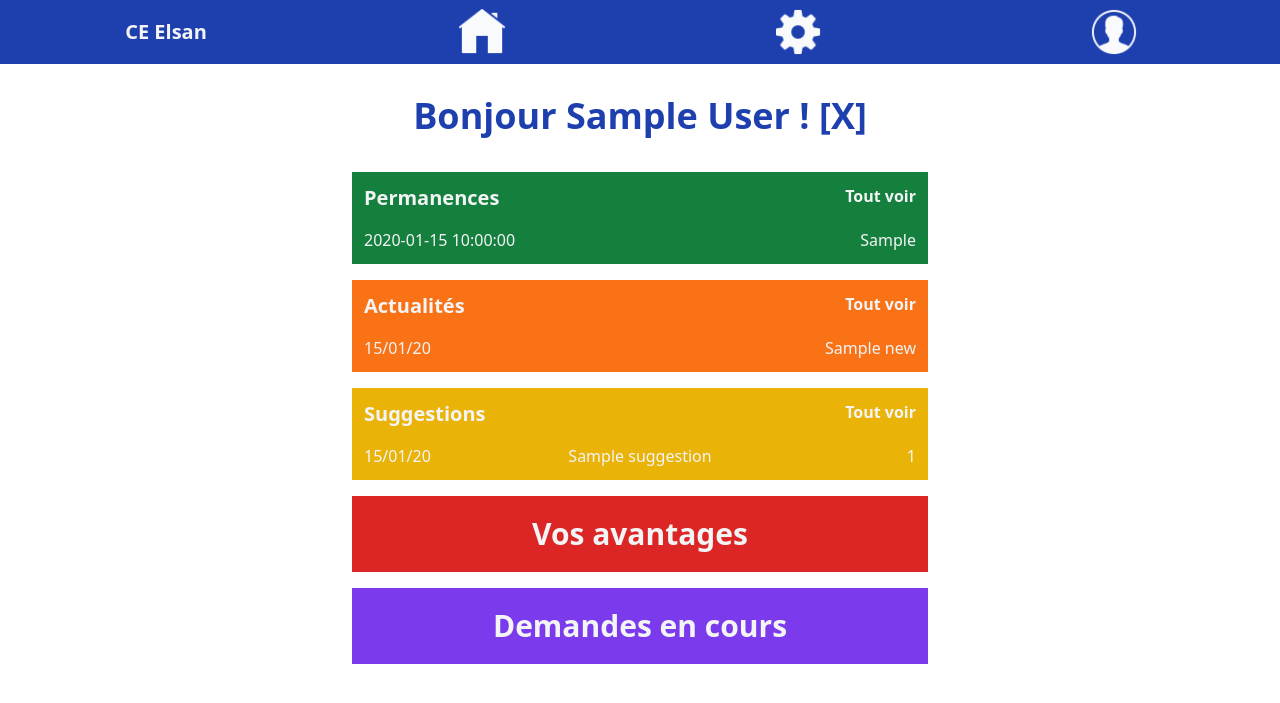
After one commit to malibu1106/ce-elsan, a PHP site: page /pages/home.php in a window 1280 px wide. The commit adds this page. Shown: the top 703 px of the page. Run offline with PHP 8.4, Linux system fonts and the light colour scheme; the visitor is signed in with stand-in values (Sample User, id 1); tables that the repository leaves empty hold one stand-in row (values such as "Sample post"); data that the repository does not hold is empty.

Commit message:
connexion / inscription / info message / home ok

```diff
--- a/src/includes/nav.php
+++ b/src/includes/nav.php
@@ -1,4 +1,4 @@
-    <nav class="bg-blue-800 p-2">
+<nav class="bg-blue-800 p-2 h-16">
     <ul class="flex justify-between items-center w-full">
         <li class="w-1/4 flex justify-center items-center h-12">
             <h2 class="text-gray-100 text-xl font-bold">CE Elsan</h2>
@@ -8,15 +8,15 @@
         <?php if (isset($_SESSION)){
             echo
         '<li class="w-1/4 flex justify-center">
-                    <img class="h-12" src="images/icons/home.png" alt="bouton du menu" id="menu_bouton">
+                <img class="nav_icons h-12" src="../images/icons/home.png" alt="bouton du menu" id="menu_bouton">
         </li>';}
         ?>
 
-            <?php if (isset($_SESSION) && ($_SESSION['role'] === "admin")){
+        <?php if (isset($_SESSION) && isset($_SESSION['role']) && ($_SESSION['role'] === "admin")){
             echo
         '<li class="w-1/4 flex justify-center">
             <a href="back_office/gestion.php">
-                    <img class="h-12" src="images/icons/back_office.png" alt="bouton de l\'interface administrateur">
+                <img class="h-12" src="../images/icons/back_office.png" alt="bouton de l\'interface administrateur">
             </a>
         </li>';}
         ?>
@@ -25,9 +25,21 @@
             echo
         '<li class="w-1/4 flex justify-center">
             <a href="profile.php">
-                    <img class="h-12" src="images/icons/user.png" alt="bouton accès profil">
+                <img class="h-12" src="../images/icons/user.png" alt="bouton accès profil">
             </a>
         </li>';}
         ?>
     </ul>
 </nav>
+
+<?php
+if (isset($_SESSION['info_message']) && !empty($_SESSION['info_message'])){
+
+
+    echo
+    '<div class="info_message bg-blue-800 p-2 h-16 absolute top-0 w-[100%] flex items-center justify-center font-bold lg:text-2xl text-gray-100">';
+    echo $_SESSION['info_message'];
+    echo '</div>';
+
+    $_SESSION['info_message'] = "";}
+?>
--- a/src/output.css
+++ b/src/output.css
@@ -554,37 +554,59 @@ video {
   display: none;
 }
 
+.container {
+  width: 100%;
+}
+
+@media (min-width: 640px) {
+  .container {
+    max-width: 640px;
+  }
+}
+
+@media (min-width: 768px) {
+  .container {
+    max-width: 768px;
+  }
+}
+
+@media (min-width: 1024px) {
+  .container {
+    max-width: 1024px;
+  }
+}
+
+@media (min-width: 1280px) {
+  .container {
+    max-width: 1280px;
+  }
+}
+
+@media (min-width: 1536px) {
+  .container {
+    max-width: 1536px;
+  }
+}
+
+.absolute {
+  position: absolute;
+}
+
+.top-0 {
+  top: 0px;
+}
+
 .m-4 {
   margin: 1rem;
+}
+
+.m-8 {
+  margin: 2rem;
 }
 
 .mx-auto {
   margin-left: auto;
   margin-right: auto;
-}
-
-.mt-4 {
-  margin-top: 1rem;
-}
-
-.mt-2 {
-  margin-top: 0.5rem;
-}
-
-.mb-8 {
-  margin-bottom: 2rem;
-}
-
-.mt-8 {
-  margin-top: 2rem;
-}
-
-.mb-2 {
-  margin-bottom: 0.5rem;
-}
-
-.mb-4 {
-  margin-bottom: 1rem;
 }
 
 .mb-6 {
@@ -599,56 +621,68 @@ video {
   height: 3rem;
 }
 
-.h-5 {
-  height: 1.25rem;
-}
-
-.h-10 {
-  height: 2.5rem;
-}
-
 .h-16 {
   height: 4rem;
 }
 
-.h-4 {
-  height: 1rem;
+.w-1\/4 {
+  width: 25%;
+}
+
+.w-\[100\%\] {
+  width: 100%;
+}
+
+.w-\[50\%\] {
+  width: 50%;
+}
+
+.w-\[96\%\] {
+  width: 96%;
+}
+
+.w-full {
+  width: 100%;
 }
 
 .w-1\/3 {
   width: 33.333333%;
 }
 
-.w-full {
-  width: 100%;
+.w-2\/3 {
+  width: 66.666667%;
 }
 
-.w-16 {
-  width: 4rem;
+.w-1\/5 {
+  width: 20%;
 }
 
-.w-1 {
-  width: 0.25rem;
+.w-2\/5 {
+  width: 40%;
 }
 
-.w-96 {
-  width: 24rem;
+.max-w-screen-2xl {
+  max-width: 1536px;
 }
 
-.w-\[96\%\] {
-  width: 96%;
+.max-w-xl {
+  max-width: 36rem;
 }
 
-.w-1\/4 {
-  width: 25%;
+.max-w-2xl {
+  max-width: 42rem;
 }
 
-.w-\[50\%\] {
-  width: 50%;
+.max-w-screen-xl {
+  max-width: 1280px;
 }
 
 .flex-col {
   flex-direction: column;
+}
+
+.flex-wrap {
+  flex-wrap: wrap;
 }
 
 .items-center {
@@ -663,13 +697,44 @@ video {
   justify-content: space-between;
 }
 
-.rounded {
-  border-radius: 0.25rem;
+.justify-around {
+  justify-content: space-around;
+}
+
+.gap-8 {
+  gap: 2rem;
+}
+
+.gap-6 {
+  gap: 1.5rem;
+}
+
+.gap-4 {
+  gap: 1rem;
+}
+
+.gap-1 {
+  gap: 0.25rem;
+}
+
+.truncate {
+  overflow: hidden;
+  text-overflow: ellipsis;
+  white-space: nowrap;
+}
+
+.break-words {
+  overflow-wrap: break-word;
 }
 
 .bg-blue-800 {
   --tw-bg-opacity: 1;
   background-color: rgb(30 64 175 / var(--tw-bg-opacity));
+}
+
+.bg-gray-100 {
+  --tw-bg-opacity: 1;
+  background-color: rgb(243 244 246 / var(--tw-bg-opacity));
 }
 
 .bg-green-700 {
@@ -687,14 +752,23 @@ video {
   background-color: rgb(220 38 38 / var(--tw-bg-opacity));
 }
 
-.bg-black {
+.bg-violet-600 {
   --tw-bg-opacity: 1;
-  background-color: rgb(0 0 0 / var(--tw-bg-opacity));
+  background-color: rgb(124 58 237 / var(--tw-bg-opacity));
 }
 
-.bg-gray-100 {
+.bg-yellow-500 {
   --tw-bg-opacity: 1;
-  background-color: rgb(243 244 246 / var(--tw-bg-opacity));
+  background-color: rgb(234 179 8 / var(--tw-bg-opacity));
+}
+
+.bg-blue-200 {
+  --tw-bg-opacity: 1;
+  background-color: rgb(191 219 254 / var(--tw-bg-opacity));
+}
+
+.p-1 {
+  padding: 0.25rem;
 }
 
 .p-2 {
@@ -705,28 +779,24 @@ video {
   padding: 1rem;
 }
 
-.px-4 {
-  padding-left: 1rem;
-  padding-right: 1rem;
+.text-left {
+  text-align: left;
 }
 
 .text-center {
   text-align: center;
 }
 
-.text-xl {
-  font-size: 1.25rem;
-  line-height: 1.75rem;
+.text-right {
+  text-align: right;
 }
 
-.text-2xl {
-  font-size: 1.5rem;
-  line-height: 2rem;
+.text-start {
+  text-align: start;
 }
 
-.text-5xl {
-  font-size: 3rem;
-  line-height: 1;
+.text-end {
+  text-align: end;
 }
 
 .text-3xl {
@@ -739,6 +809,11 @@ video {
   line-height: 2.5rem;
 }
 
+.text-xl {
+  font-size: 1.25rem;
+  line-height: 1.75rem;
+}
+
 .font-bold {
   font-weight: 700;
 }
@@ -747,22 +822,74 @@ video {
   font-weight: 600;
 }
 
+.text-blue-800 {
+  --tw-text-opacity: 1;
+  color: rgb(30 64 175 / var(--tw-text-opacity));
+}
+
 .text-gray-100 {
   --tw-text-opacity: 1;
   color: rgb(243 244 246 / var(--tw-text-opacity));
-}
-
-.text-white {
-  --tw-text-opacity: 1;
-  color: rgb(255 255 255 / var(--tw-text-opacity));
-}
-
-.text-blue-800 {
-  --tw-text-opacity: 1;
-  color: rgb(30 64 175 / var(--tw-text-opacity));
 }
 
 .text-green-700 {
   --tw-text-opacity: 1;
   color: rgb(21 128 61 / var(--tw-text-opacity));
 }
+
+/* INFO MESSAGE */
+
+.info_message{
+  animation: fade_out 3s 1s forwards;
+}
+
+/* NAV */
+
+.nav_icons{
+  cursor:pointer;
+}
+
+/* INDEX */
+
+input[type=submit]{
+  cursor:pointer;
+}
+
+/* ANIMATIONS */
+
+@keyframes fade_out {
+  0% {
+    opacity: 1;
+    z-index: 1;
+  }
+
+  100% {
+    opacity: 0;
+    z-index: -1;
+  }
+}
+
+@media (min-width: 1024px) {
+  .lg\:min-w-12 {
+    min-width: 3rem;
+  }
+
+  .lg\:flex-row {
+    flex-direction: row;
+  }
+
+  .lg\:p-4 {
+    padding: 1rem;
+  }
+
+  .lg\:text-2xl {
+    font-size: 1.5rem;
+    line-height: 2rem;
+  }
+}
+
+@media (min-width: 1536px) {
+  .\32xl\:m-16 {
+    margin: 4rem;
+  }
+}
--- /dev/null
+++ b/src/pages/home.php
@@ -0,0 +1,147 @@
+<?php
+session_start();
+
+    // RECUPERATION PERMANENCES
+    require_once('../php_sql/db_connect.php');
+    $sql = "
+    SELECT *
+    FROM permanences
+    ORDER BY STR_TO_DATE(date, '%d/%m/%y') ASC
+    LIMIT 3;
+    ";
+    $query = $db->prepare($sql);
+    $query->execute();
+    $permanences = $query->fetchAll(PDO::FETCH_ASSOC);
+
+    // RECUPERATION NEWS
+    require_once('../php_sql/db_connect.php');
+    $sql = "
+    SELECT title,date
+    FROM news
+    ORDER BY date DESC
+    LIMIT 3;
+    ";
+    $query = $db->prepare($sql);
+    $query->execute();
+    $news = $query->fetchAll(PDO::FETCH_ASSOC);
+
+    // Récupération des suggestions avec score total
+    require_once('../php_sql/db_connect.php');
+    $sql = "
+    SELECT s.company_name, s.date, COALESCE(SUM(v.vote_value), 0) AS total_score
+    FROM suggestions s
+    LEFT JOIN votes v ON s.suggestion_id = v.suggestion_id
+    GROUP BY s.suggestion_id
+    ORDER BY s.date DESC
+    LIMIT 3;
+    ";
+
+    $query = $db->prepare($sql);
+    $query->execute();
+    $suggestions = $query->fetchAll(PDO::FETCH_ASSOC);
+
+
+
+    ?>
+<!doctype html>
+<html>
+<head>
+  <meta charset="UTF-8">
+  <meta name="viewport" content="width=device-width, initial-scale=1.0">
+  <link href="../output.css" rel="stylesheet">
+  <script src="js/script.js"></script>
+  <title>Elsan</title>
+</head>
+<body class="">
+
+<?php include '../includes/nav.php';?>
+
+<h1 class="text-blue-800 font-bold text-4xl text-center m-8 2xl:m-16">Bonjour <?=$_SESSION['first_name']?> !<a href="../php_sql/logout.php"> [X]</a></h1>
+<main class="p-1 flex flex-col gap-4 flex-wrap max-w-screen-2xl mx-auto">
+
+<section class="w-[96%] bg-green-700 mx-auto p-1 max-w-xl text-gray-100">
+
+
+    <div class="section_title flex justify-between p-2 ">
+        <h3 class="font-bold text-xl">Permanences</h3>
+        <a href="#" class="font-semibold">Tout voir</a>
+    </div>
+    <div class="container">
+
+        <?php
+        foreach ($permanences as $permanence) {
+        echo
+        '<div class="permanence_row flex justify-between p-2">
+            <p class="w-1/3 text-start">'.$permanence['date'].'</p>
+            <p class="w-1/3 text-center">'.$permanence['time'].'</p>
+            <p class="w-1/3 text-end truncate">'.$permanence['representative'].'</p>
+        </div>';}
+        ?>
+
+    </div>
+
+</section>
+
+<section class="w-[96%] bg-orange-500 mx-auto p-1 max-w-xl text-gray-100">
+    <div class="section_title flex justify-between p-2">
+        <h3 class="font-bold text-xl">Actualités</h3>
+        <a href="#" class="font-semibold">Tout voir</a>
+    </div>
+    <div class="container">
+
+        <?php
+        foreach ($news as $new) {
+            $date = new DateTime($new['date']);
+            $formattedDate = $date->format('d/m/y');
+        echo
+        '<div class="permanence_row flex justify-between p-2 gap-1">
+            <p class="">'.$formattedDate.'</p>
+            <p class="truncate">'.$new['title'].'</p>
+        </div>';}
+        ?>
+
+    </div>
+
+</section>
+
+<section class="w-[96%] bg-yellow-500 mx-auto p-1 max-w-xl text-gray-100">
+    <div class="section_title flex justify-between p-2">
+        <h3 class="font-bold text-xl">Suggestions</h3>
+        <a href="#" class="font-semibold">Tout voir</a>
+    </div>
+
+    <div class="container">
+
+        <?php
+        foreach ($suggestions as $suggestion) {
+            $date = new DateTime($suggestion['date']);
+            $formattedDate = $date->format('d/m/y');
+        echo
+        '<div class="permanence_row flex justify-between p-2">
+            <p class="w-1/3 text-start">'.$formattedDate.'</p>
+            <p class="w-1/3 text-center truncate">'.$suggestion['company_name'].'</p>
+            <p class="w-1/3 text-end">'.$suggestion['total_score'].'</p>
+        </div>';}
+        ?>
+
+    </div>
+
+</section>
+
+<section class="w-[96%] bg-red-600 mx-auto p-1 max-w-xl">
+    <a href="#">
+        <h3 class="text-gray-100 font-bold text-3xl text-center m-4">Vos avantages</h3>
+    </a>
+</section>
+<section class="w-[96%] bg-violet-600 mx-auto p-1 max-w-xl">
+    <a href="#">
+        <h3 class="text-gray-100 font-bold text-3xl text-center m-4">Demandes en cours</h3>
+    </a>
+</section>
+
+
+</main>
+
+
+</body>
+</html>
--- /dev/null
+++ b/src/php_sql/db_connect.php
@@ -0,0 +1,16 @@
+<?php
+const DBHOST = "db";
+const DBNAME = "elsan";
+const DBUSER = "elsan_admin";
+const DBPASS = "elsan_password";
+
+$dsn = 'mysql:host=' . DBHOST . ';dbname=' . DBNAME . ';charset=utf8';
+
+try {
+    $db = new PDO($dsn, DBUSER, DBPASS);
+    // echo "Connexion BDD réussie";
+} catch (PDOException $error) {
+    echo "Problème de connexion : ";
+    echo $error->getMessage();
+}
+?>
--- /dev/null
+++ b/src/php_sql/db_disconnect.php
@@ -0,0 +1,5 @@
+<?php
+// Pour se déconnecter de la base de données
+$db = null;
+// echo 'Connexion BDD fermée';
+?>
```
Also changed, not shown: src/css/input.css (+28 -0 lines), src/index.php (+20 -16 lines), src/php_sql/logout.php (added, +8 -0 lines), src/php_sql/signin_handler.php (added, +56 -0 lines), src/php_sql/signup_handler.php (added, +72 -0 lines). Lines whose indentation alone changed are shown as unchanged.
